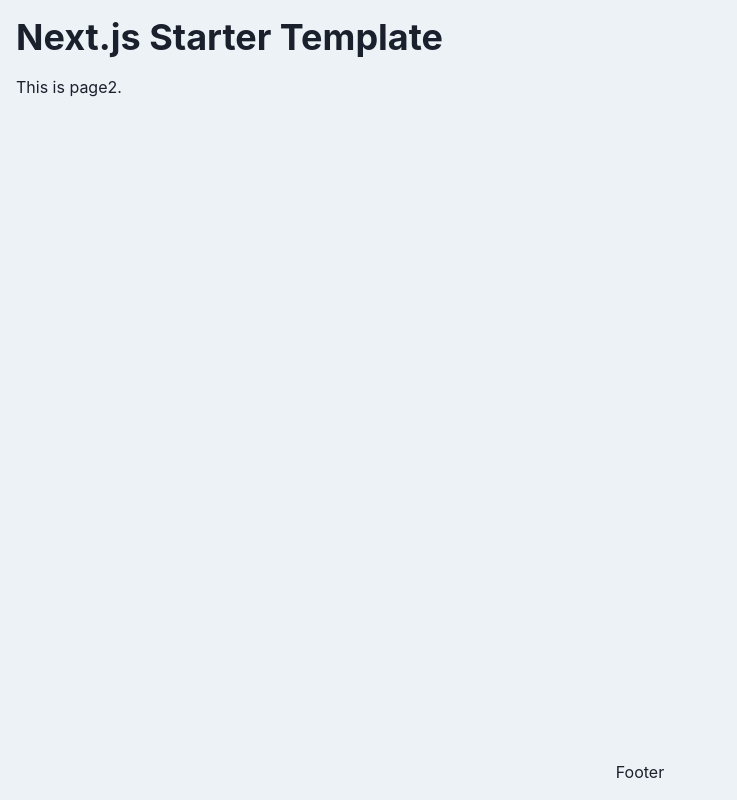
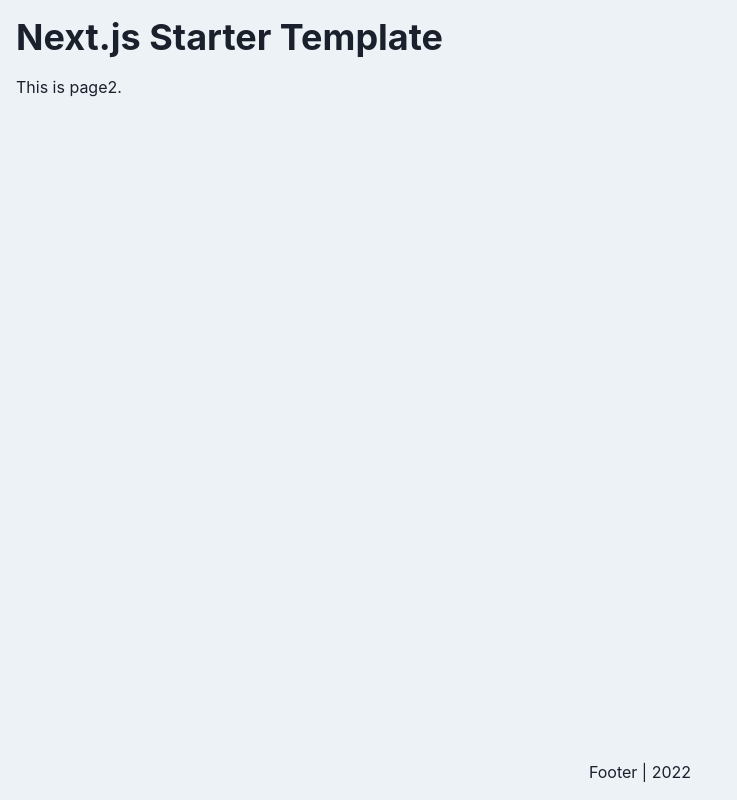
Before and after one commit to shimotsu4431/nextjs-starter-kit, a Next.js app: page /page2 in a window 1280 px wide. Shown: the whole page, without its empty margins (0-737 px from the left). Built offline with nearby package versions, Linux system fonts and the light colour scheme.

Commit message:
fix Footer

```diff
--- a/package.json
+++ b/package.json
@@ -23,6 +23,7 @@
   },
   "devDependencies": {
     "@testing-library/jest-dom": "^5.16.3",
+    "@testing-library/react": "^13.0.0",
     "@types/node": "17.0.23",
     "@types/react": "17.0.43",
     "@types/react-dom": "17.0.14",
--- a/src/components/common/Footer/index.tsx
+++ b/src/components/common/Footer/index.tsx
@@ -1,11 +1,16 @@
 import { Center, Text } from '@chakra-ui/react'
 import React from 'react'
 
+// 西暦入れる、テスト書く
+
 const Footer: React.FC = () => {
+  const date = new Date()
+  const year = date.getFullYear()
+
   return (
     <footer>
       <Center p={4}>
-        <Text>Footer</Text>
+        <Text>Footer | {year}</Text>
       </Center>
     </footer>
   )
```
Also changed, not shown: 2 other files (tests, documents, lock files or other folders).
